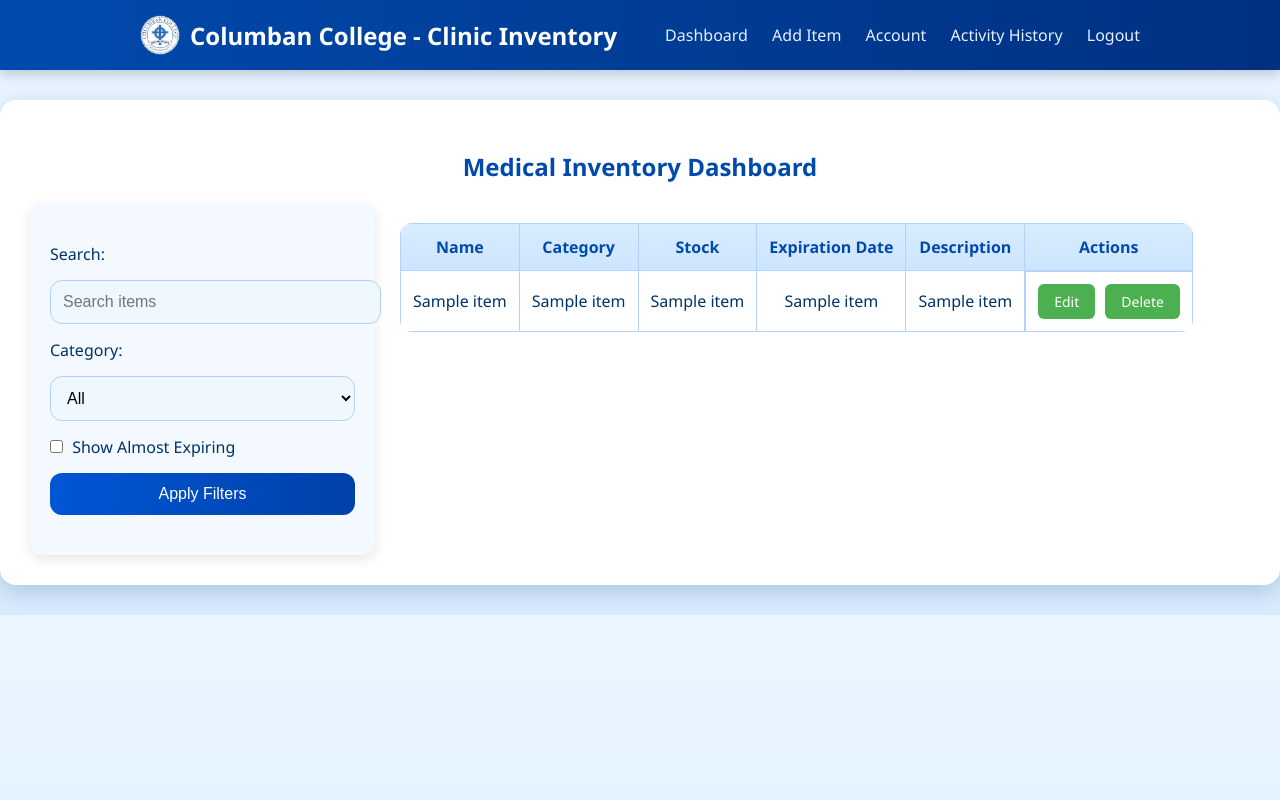
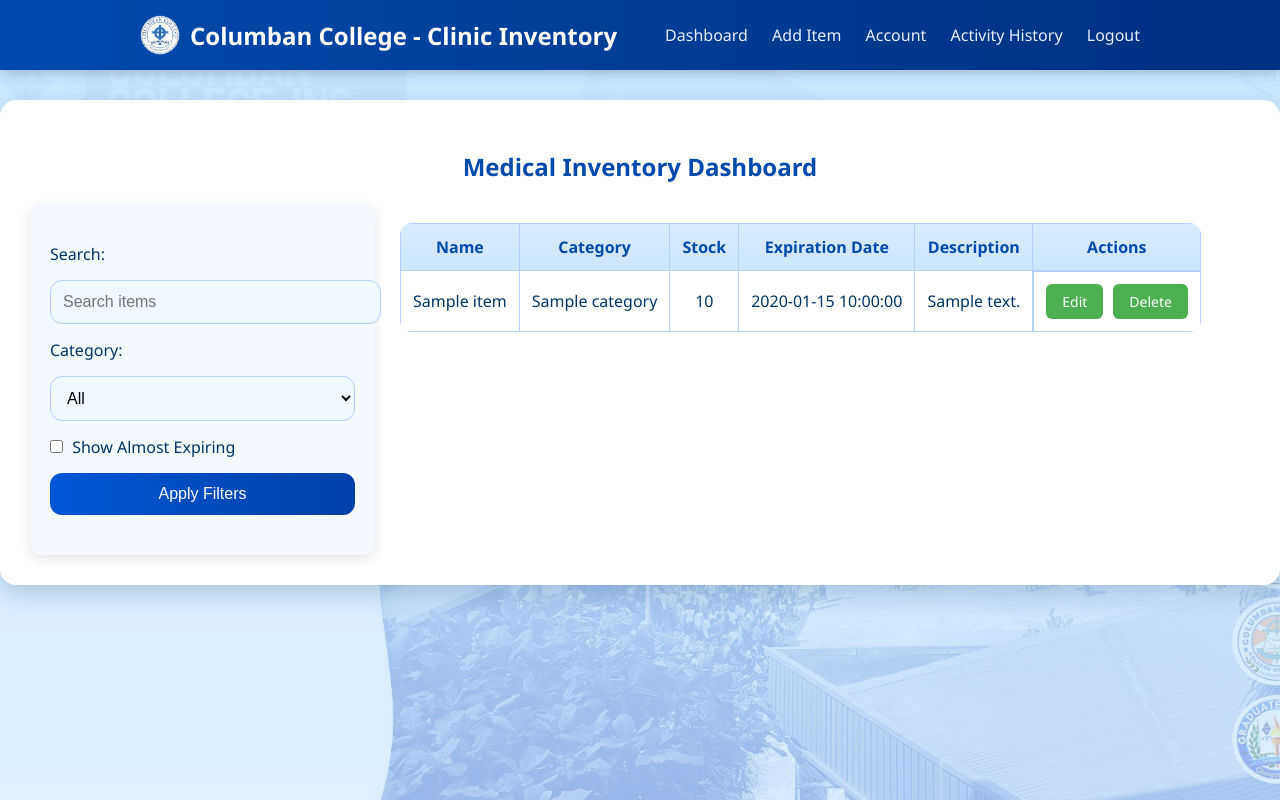
Before and after one commit to yuwyuw00/cc_inventory, a Flask app: template templates/dashboard.html in a window 1280 px wide. Run offline with Flask 3, Linux system fonts and the light colour scheme; the template is opened without the code that fills it: most values are stand-ins (such as "Sample title", 1, 10 or a date in 2020).

Commit message:
Refactor dashboard and edit item functionality; update templates and styles
- Modified the dashboard route to convert database rows into Item objects for better data handling.
- Updated the edit item route to accept item name as a parameter for improved URL structure.
- Enhanced the dashboard template to display item properties using object attributes instead of tuple indices.
- Adjusted the edit item template to reflect changes in item property access and improved form structure.
- Added a new background image and updated the CSS to enhance the visual appearance of the application.

```diff
--- a/app.py
+++ b/app.py
@@ -163,10 +163,13 @@ def dashboard():
     query += " ORDER BY expiration_date ASC"
 
     cur.execute(query, tuple(params))
-    items = cur.fetchall()
+    rows = cur.fetchall()
     cur.close()
 
+    items = [Item(*row) for row in rows]  # Convert tuples to Item objects
+
     return render_template('dashboard.html', items=items, today=date.today())
+
 
 
 @app.route('/add', methods=['GET', 'POST'])
@@ -192,8 +195,8 @@ def add_item():
     return render_template('add_item.html')
 
 
-@app.route('/edit/<int:item_id>', methods=['GET', 'POST'])
-def edit_item(item_id):
+@app.route('/edit/<int:item_id>/<string:item_name>', methods=['GET', 'POST'])
+def edit_item(item_id, item_name):
     if 'id' not in session:
         logging.warning("Unauthorized access to edit item")
         return redirect('/')
@@ -222,7 +225,7 @@ def edit_item(item_id):
             logging.error(f"Error updating item ID {item_id}: {e}")
             flash("Invalid input. Please check your data and try again.")
 
-    return render_template("edit_item.html", item=item)
+    return render_template("edit_item.html", item=item, item_name=item_name)
 
 
 @app.route('/delete/<int:item_id>')
--- a/static/style.css
+++ b/static/style.css
@@ -1,10 +1,14 @@
 /* Base Setup */
 body {
     font-family: 'Segoe UI', Tahoma, Geneva, Verdana, sans-serif;
-    background: linear-gradient(to bottom, #eaf6ff, #d9ecff);
+    background:
+        linear-gradient(to bottom, #c9e8ff, rgba(211, 233, 255, 0.705)),
+        url('/static/bg_img.jpg') no-repeat center center fixed;
+    background-size: cover; /* Ensures the background image covers the entire screen */
     color: #003366;
     margin: 0;
     padding: 0;
+    height: 100vh; /* Sets the height to fill the entire viewport */
 }
 
 /* Container */
--- a/templates/dashboard.html
+++ b/templates/dashboard.html
@@ -44,18 +44,21 @@
                 <tbody>
                     {% for item in items %}
                     <tr>
-                        <td>{{ item[1] }}</td>
-                        <td>{{ item[2] }}</td>
-                        <td>{{ item[3] }}</td>
-                        <td>{{ item[4] or 'N/A' }}</td>
-                        <td>{{ item[5] }}</td>
+                        <td>{{ item.name }}</td>
+                        <td>{{ item.category }}</td>
+                        <td>{{ item.stock }}</td>
+                        <td>{{ item.expiration_date or 'N/A' }}</td>
+                        <td>{{ item.description }}</td>
                         <td class="action-buttons">
-                            <a href="/edit/{{ item[0] }}">Edit</a>
-                            <a href="/delete/{{ item[0] }}" onclick="return confirm('Are you sure?')">Delete</a>
+                            <a href="{{ url_for('edit_item', item_id=item.id, item_name=item.name) }}">Edit</a>
+
+
+                            <a href="{{ url_for('delete_item', item_id=item.id) }}" onclick="return confirm('Are you sure?')">Delete</a>
                         </td>
                     </tr>
                     {% endfor %}
                 </tbody>
+
             </table>
         {% else %}
             <p>No items found.</p>
```
Also changed, not shown: templates/edit_item.html (+7 -9 lines), static/bg_img.jpg (added), 1 other file.
